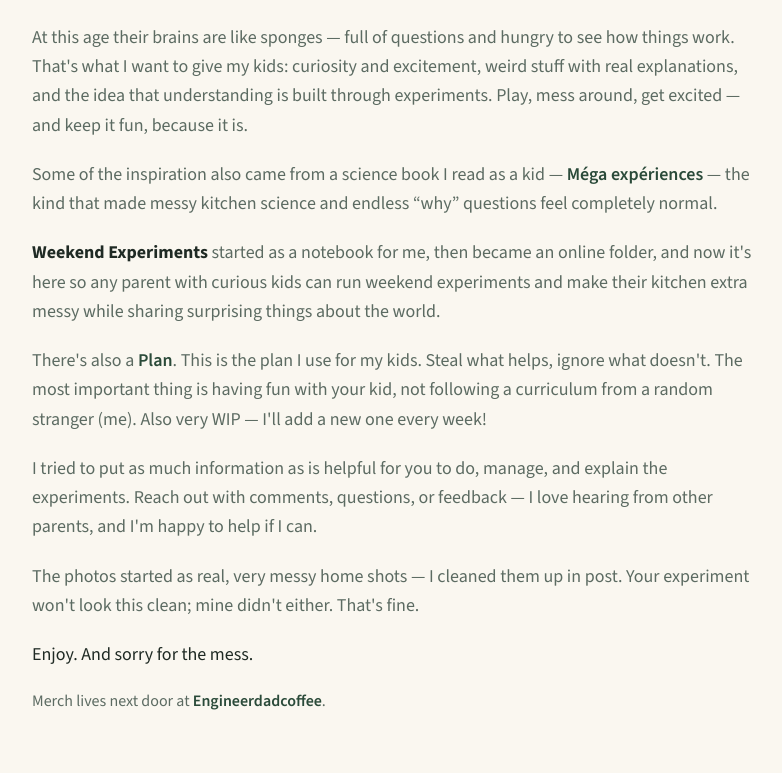
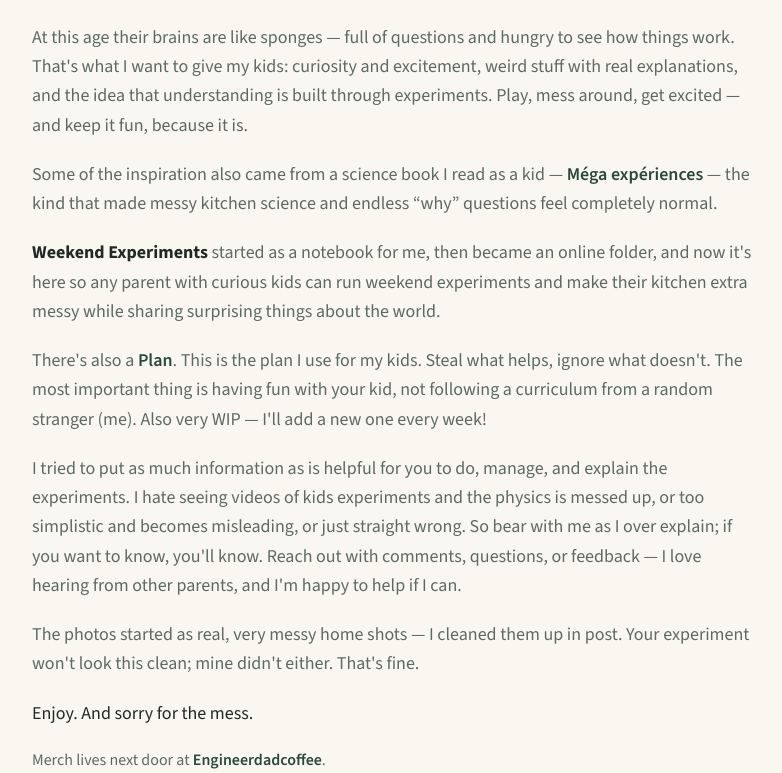
Before and after one commit to Nicolas-dovetta/little-lab-web, a Next.js app: page /about in a window 1280 px wide. Shown: the part 441-1214 px from the top of the page, without its empty margins (248-1030 px from the left). Built offline with nearby package versions, Linux system fonts and the light colour scheme; no server answers; the database is empty.

Commit message:
about: over-explain physics rant after put sentence

```diff
--- a/src/app/about/page.tsx
+++ b/src/app/about/page.tsx
@@ -64,8 +64,10 @@ export default async function AboutPage() {
         </p>
         <p>
           I tried to put as much information as is helpful for you to do, manage, and explain the
-          experiments. Reach out with comments, questions, or feedback — I love hearing from other
-          parents, and I&apos;m happy to help if I can.
+          experiments. I hate seeing videos of kids experiments and the physics is messed up, or too
+          simplistic and becomes misleading, or just straight wrong. So bear with me as I over
+          explain; if you want to know, you&apos;ll know. Reach out with comments, questions, or
+          feedback — I love hearing from other parents, and I&apos;m happy to help if I can.
         </p>
         <p>
           The photos started as real, very messy home shots — I cleaned them up in post. Your
```
